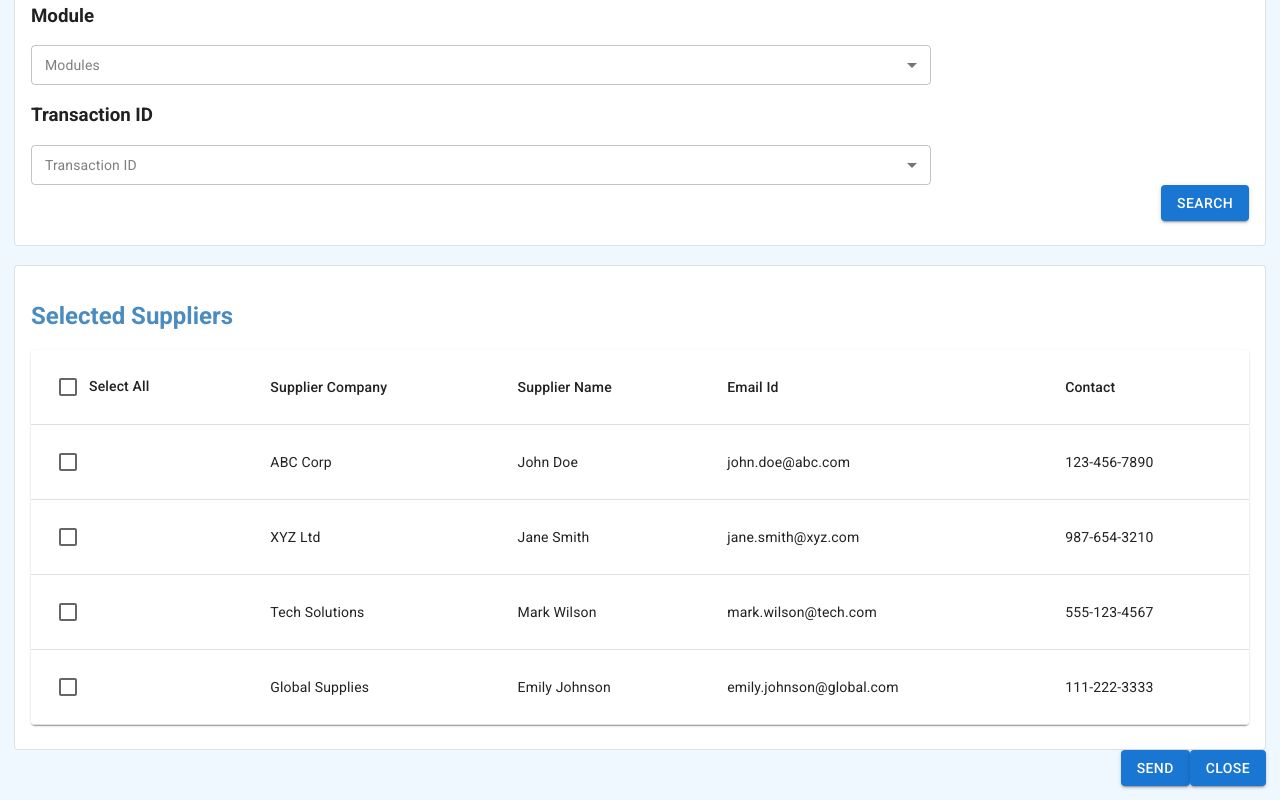
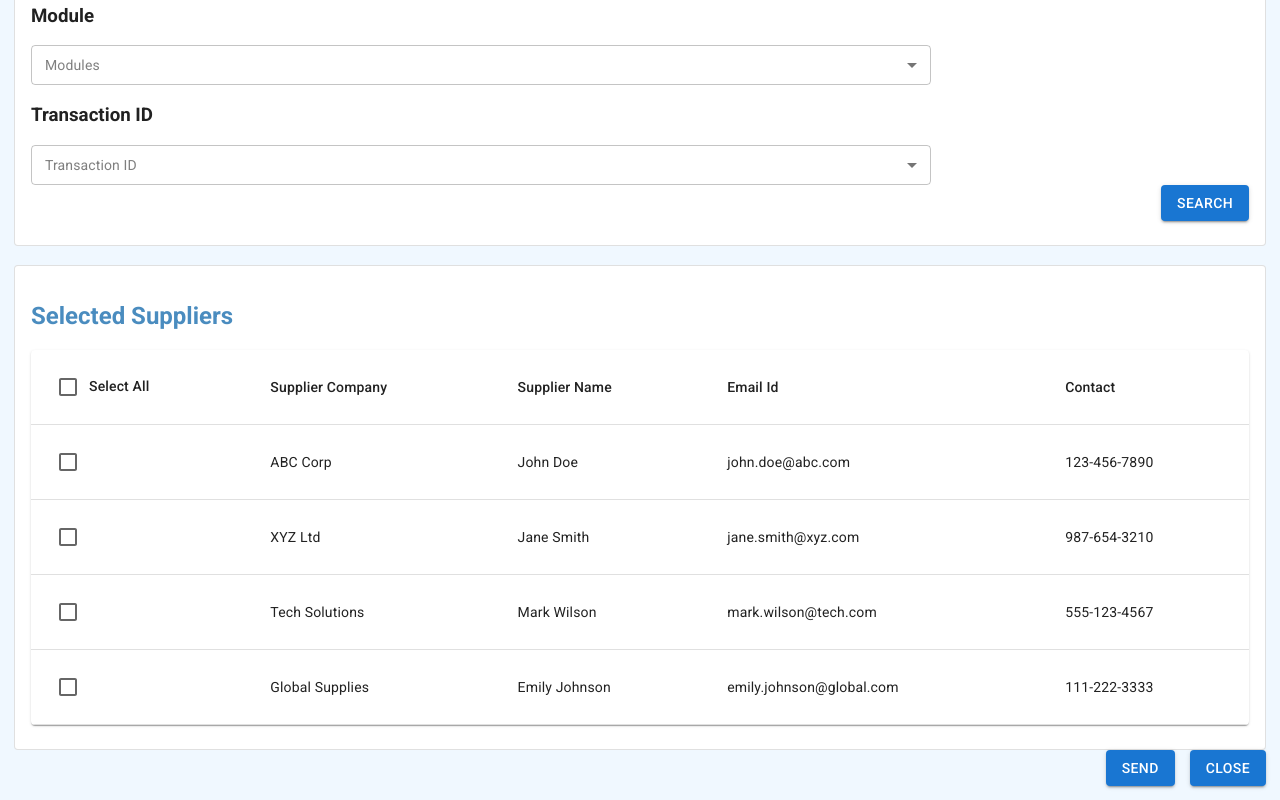
Before and after one commit to yatinlakkaraju123/Message-Management-Frontend, a React (Vite) app in the folder MessageFrontend/: page / in a window 1280 px wide. Shown: the part 608-1408 px from the top of the page. Built offline with nearby package versions, Linux system fonts and the light colour scheme.

Commit message:
changed buttons

```diff
--- a/MessageFrontend/src/components/client/Content.css
+++ b/MessageFrontend/src/components/client/Content.css
@@ -16,9 +16,11 @@ body{
    margin: 5px;
 
 }
-.Card2ButtonGroup{
+.Card2ButtonGroup {
     display: flex;
-    justify-content:flex-end;
+    justify-content: flex-end;
+    gap: 15px;
+
 }
 .select{
     width: 35%;
```
Also changed, not shown: MessageFrontend/src/components/client/SubmitMessage.jsx (+9 -3 lines).
